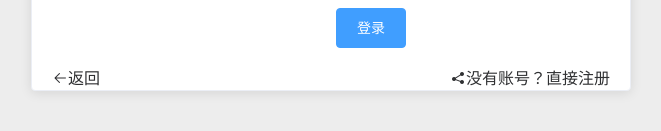
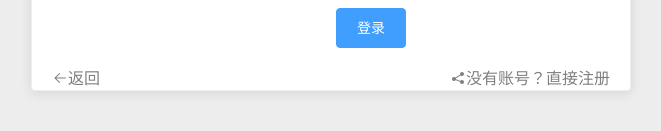
Before and after one commit to gethubDemo/demo-web, a Vue app: page /#/login in a window 1280 px wide. Shown: the part 273-404 px from the top of the page, without its empty margins (309-970 px from the left). Built offline with nearby package versions, Linux system fonts and the light colour scheme.

Commit message:
修改登录 注册 跳转的样式

```diff
--- a/config/index.js
+++ b/config/index.js
@@ -12,17 +12,17 @@ module.exports = {
     assetsPublicPath: '/',
     proxyTable: {
       '/api':{
-        target:'localhost:9999',//将请求发送到该地址
+        target:'192.168.3.6:9999',//将请求发送到该地址
         changeOrigin:true,//避免跨域
         pathRewrite:{
-          '^/api': ''
+          '^/api': '/'
         }
       }
     },
 
     // Various Dev Server settings
     host: '0.0.0.0', // can be overwritten by process.env.HOST
-    port: 8080, // can be overwritten by process.env.PORT, if port is in use, a free one will be determined
+    port: 8081, // can be overwritten by process.env.PORT, if port is in use, a free one will be determined
     autoOpenBrowser: false,
     errorOverlay: true,
     notifyOnErrors: true,
--- a/src/view/login-page/login.js
+++ b/src/view/login-page/login.js
@@ -10,13 +10,7 @@ export const loginPage={
       },
       methods: {
         onSubmit() {
-          console.log('submit!');
-        },
-        back(){
-
-        },
-        goRegister(){
-
+          console.log(this.form)
         }
 
 
--- a/src/view/login-page/login.vue
+++ b/src/view/login-page/login.vue
@@ -17,10 +17,12 @@
          </el-form-item>
         </center>
       <div>
-
-         <i class="el-icon-back"   @click="back" style="float:left">返回</i>
-         <i class="el-icon-share"  style="float:right">没有账号？直接注册</i>
-
+         <router-link to="#">
+         <i class="el-icon-back"   style="float:left ; color :gray">返回</i>
+         </router-link>
+         <router-link to="/register">
+         <i class="el-icon-share"  style="float:right; color :gray">没有账号？直接注册</i>
+         </router-link>
       </div>
       </el-form>
     </el-card>
--- a/src/view/register-page/register.js
+++ b/src/view/register-page/register.js
@@ -58,7 +58,7 @@ export const registerPage={
         submitForm(formName) {
           this.$refs[formName].validate((valid) => {
             if (valid) {
-              alert('submit!');
+              console.log(this.ruleForm2)
             } else {
               console.log('error submit!!');
               return false;
@@ -69,7 +69,7 @@ export const registerPage={
           this.$refs[formName].resetFields();
         },
         goLogin(){
-
+          window.location('./login.vue')
         },
         back(){
 
--- a/src/view/register-page/register.vue
+++ b/src/view/register-page/register.vue
@@ -28,8 +28,12 @@
          </el-form-item>
 
     </el-form>
-    <i class="el-icon-back"   @click="back" style="float:left">返回</i>
-    <i class="el-icon-share"   @click="goLogin" style="float:right">已有账号？直接登录</i>
+    <router-link to="/login">
+    <i class="el-icon-back"   style="float:left;  color:gray">返回</i>
+    </router-link>
+<router-link to="/login">
+     <i class="el-icon-share"  style="float:right; color:gray">已有账号？直接登录</i>
+</router-link>
     </el-card>
     </div>
 </template>
```
